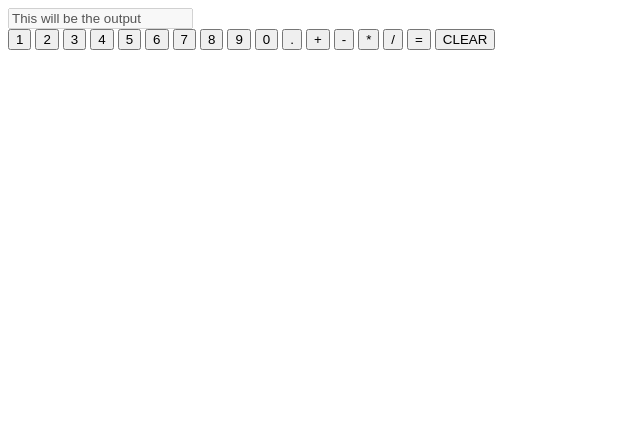
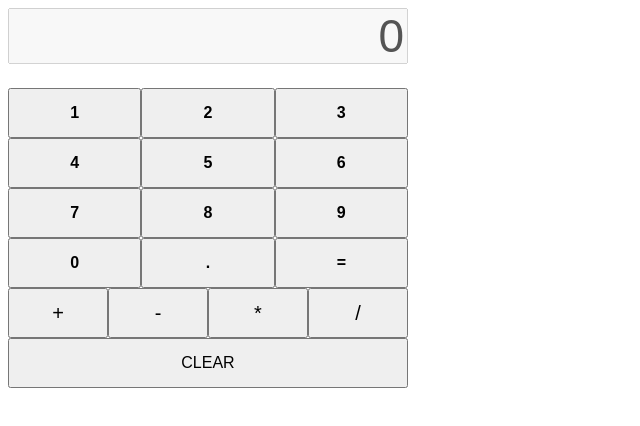
Before and after one commit to ManuelGutierrezCasares/odin-calculator, a plain HTML site: page index.html in a window 1280 px wide. Both pictures are taken after a click on the button "CLEAR". Shown: the whole page, without its empty margins (0-640 px from the left). Drawn offline with Linux system fonts and the light colour scheme.

Commit message:
Improve UI, fix logic issues
- Added UI in form of a real calculator.
- Fixed the repetition of multiple decimal points in one number.
- Fixed a logic problem where you couldn't do any operation by 0.
- Fixed the multiple display of zeroes.

```diff
--- a/index.html
+++ b/index.html
@@ -8,12 +8,12 @@
     <title>Odin's Calculator</title>
 </head>
 <body>
-
-    <div>
-        <input type="text" name="display-output" value="This will be the output" id="display-output" disabled>
+    <div class="main-container">
+        <div class="display-container">
+            <input type="text" name="display-output" value="0" id="display-output" disabled>
         </div>
 
-    <div>
+        <div class="button-container">
             <button class="button-number" value="1">
                 1
             </button>
@@ -44,8 +44,11 @@
             <button class="button-number" value="0">
                 0
             </button>
-        <button class="button-number" value=".">
+            <button class="button-number" id="decimal" value=".">
                 .
+            </button>
+            <button class="button-equal" value="=">
+                =
             </button>
             <button class="button-operator" value="+">
                 +
@@ -59,12 +62,10 @@
             <button class="button-operator" value="/">
                 /
             </button>
-        <button class="button-equal" value="=">
-            =
-        </button>
             <button class="button-clear" value="clear">
                 CLEAR
             </button>
+        </div>
     </div>
 
 
--- a/script.js
+++ b/script.js
@@ -1,13 +1,22 @@
 let operator = '';
-let num1 = '';
-let num2 = '';
+let num1 = '0';
+let num2 = '0';
 let result = '';
 const displayOutput = document.getElementById('display-output');
 const buttonNumbers = document.querySelectorAll('.button-number');
 const buttonOperators = document.querySelectorAll('.button-operator');
 const buttonClear = document.querySelector('.button-clear');
 const buttonEqual = document.querySelector('.button-equal');
+const buttonDecimal = document.getElementById('decimal');
 let positionNum2 = false;
+let decimalIsSet = false;
+
+/* still lacking
+    - control decimals
+    - improve return after divided by zero
+    - other UX improvements
+    - UI improvements (aesthetics)
+    - Keyboard support  */
 
 
 buttonEqual.addEventListener('click',function(e){
@@ -29,7 +38,7 @@ buttonEqual.addEventListener('click',function(e){
 function calculate(number1,number2,ope){
     number1=Number(number1);
     number2=Number(number2);
-    if(number2 === 0){
+    if(number2 === 0 && ope === '/'){
         alert(`ERROR. YOU CAN NOT DIVIDE BY ZERO.\n\nSELECT CLEAR AND TRY AGAIN.`);
         clear();
     }else{
@@ -62,6 +71,7 @@ buttonOperators.forEach(e=>e.addEventListener('click',function(e){
         displayOutput.value = Math.round(num1*100000)/100000;;
         getOperator(this.value);
     }
+    decimalIsSet = false;
 
 }))
 
@@ -71,11 +81,11 @@ function clear(){
     operator = '';
     result = '';
     positionNum2 = false;
-    displayOutput.value = 'This will be the output'
+    decimalIsSet = false;
+    displayOutput.value = '0';
 }
 
 buttonClear.addEventListener('click',clear);
-
 
 buttonNumbers.forEach(e=>e.addEventListener('click',function(e){
     if(!positionNum2){
@@ -87,6 +97,7 @@ buttonNumbers.forEach(e=>e.addEventListener('click',function(e){
     }
 }))
 
+buttonDecimal.addEventListener('click',e=> decimalIsSet = true);
 
 
 function getOperator(ope){
@@ -95,9 +106,21 @@ function getOperator(ope){
 }
 
 function getNum1(num){
+    if(num === '.' && decimalIsSet === true){
+        return;
+    }else if (num == 0 && num1 == 0){
+        num1 = '0';
+    }else{
         num1 = num1.concat(num);
+    }
 }
 
 function getNum2(num){
-    num2 = num2.concat(num);
+    if(num === '.' && decimalIsSet === true){
+        return;
+    }else if (num == 0 && num2 == 0){
+        num2 = '0';
+    }else{
+        num2 = num2.concat(num);
+    }
 }
--- a/style.css
+++ b/style.css
@@ -0,0 +1,35 @@
+.main-container{
+    width: 400px;
+}
+.button-container{
+    display: flex;
+    flex-wrap: wrap;
+}
+.button-number,
+.button-equal{
+    width: 133.33px;
+    height: 50px;
+    font-size: 16px;
+    font-weight: 700;
+}
+.display-container{
+    width: 392px;
+    height: 50px;
+    margin-bottom: 30px;
+}
+#display-output{
+    width: 100%;
+    height: 100%;
+    font-size: 46px;
+    text-align: end;
+}
+.button-operator{
+    width: 100px;
+    height: 50px;
+    font-size: 20px;
+}
+.button-clear{
+    width: 100%;
+    height: 50px;
+    font-size: 16px;
+}
```
Lines whose indentation alone changed are shown as unchanged.
